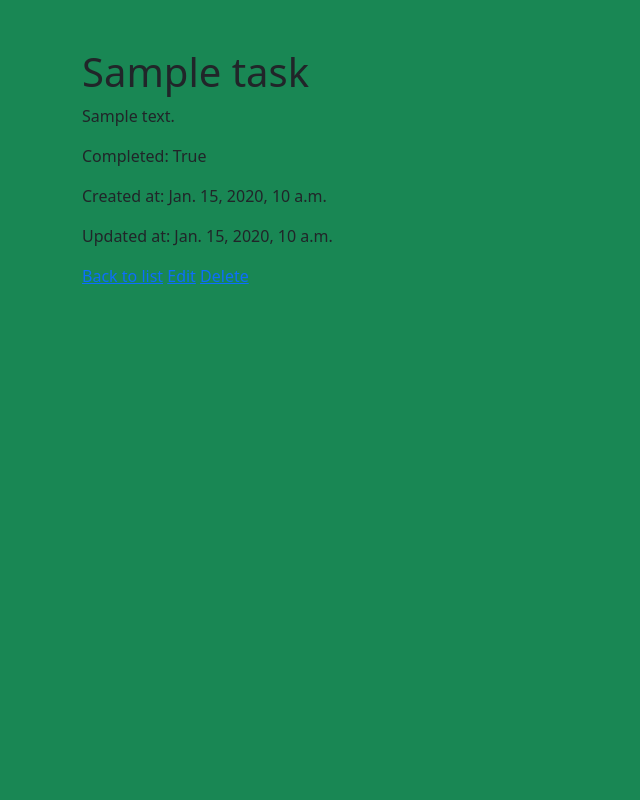
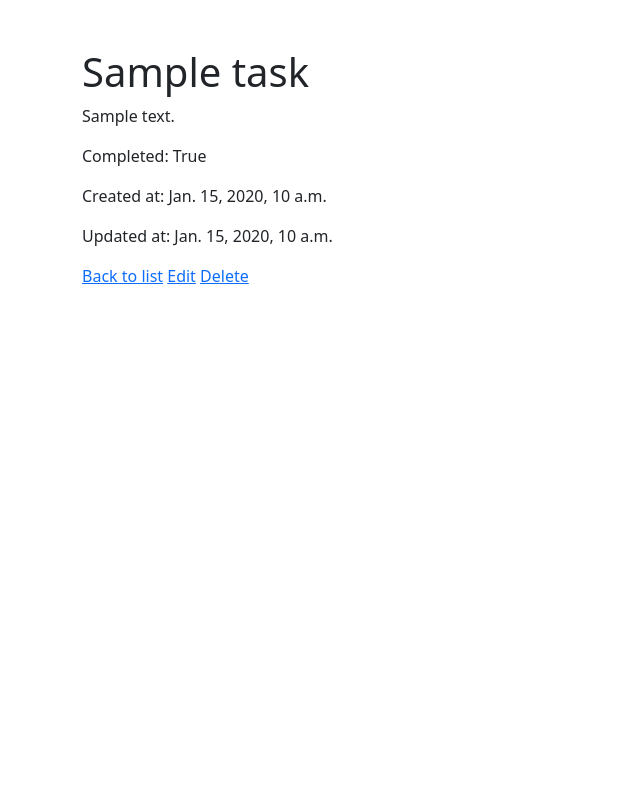
Before and after one commit to FeverCode/Django-CRUD, a Django app: page /1/ in a window 1280 px wide. Shown: the whole page, without its empty margins (0-640 px from the left). Run offline with Django 4.2, Linux system fonts and the light colour scheme; tables that the repository leaves empty hold one stand-in row (values such as "Sample post"); some libraries are stand-ins or nearby versions.

Commit message:
remove bg color

```diff
--- a/app/templates/task_detail.html
+++ b/app/templates/task_detail.html
@@ -7,7 +7,7 @@
 <head>
     <title>Task Detail</title>
 </head>
-<body class="bg-success">
+<body>
     <div class="container mt-5">
     <h1>{{ task.title }}</h1>
     <p>{{ task.description }}</p>
```
